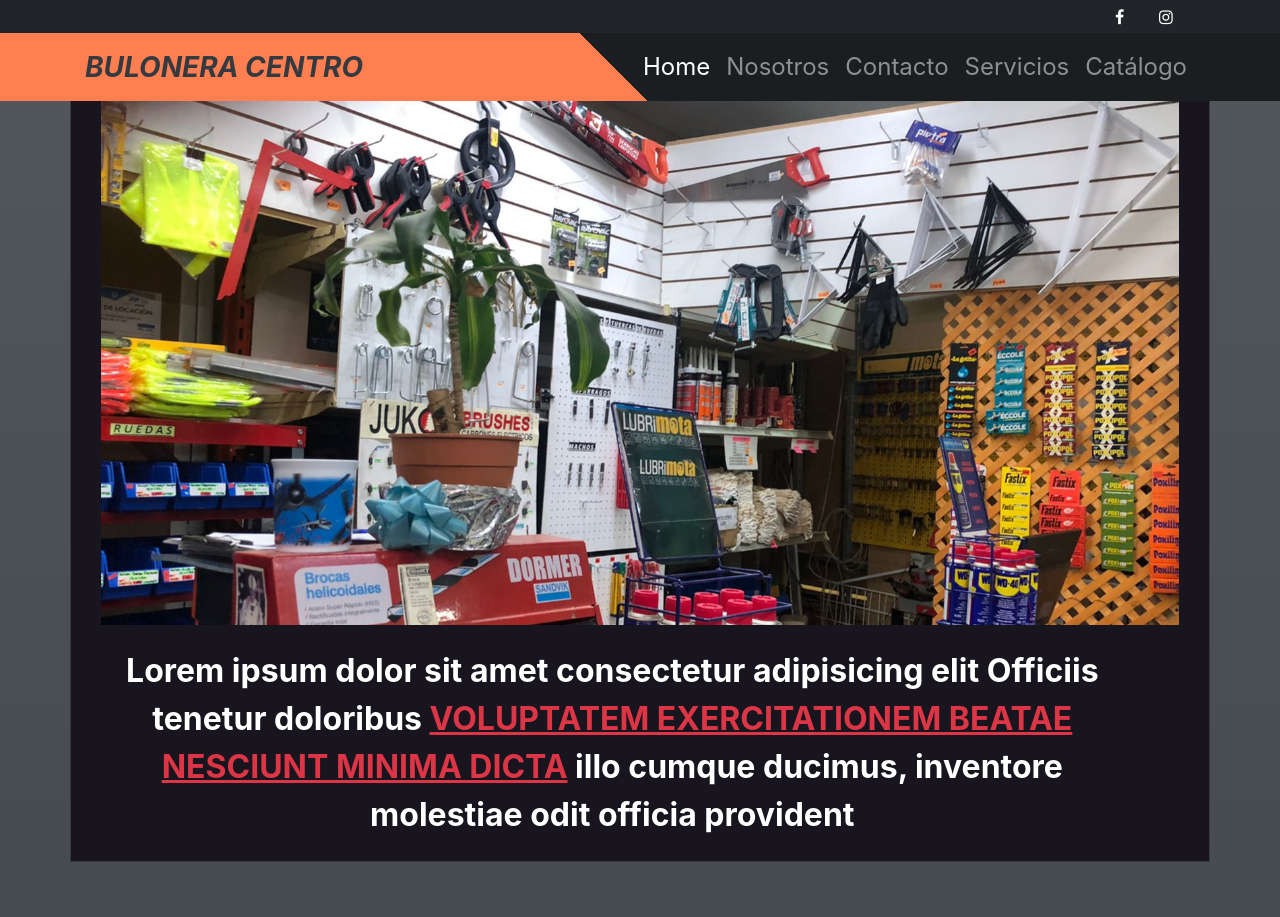
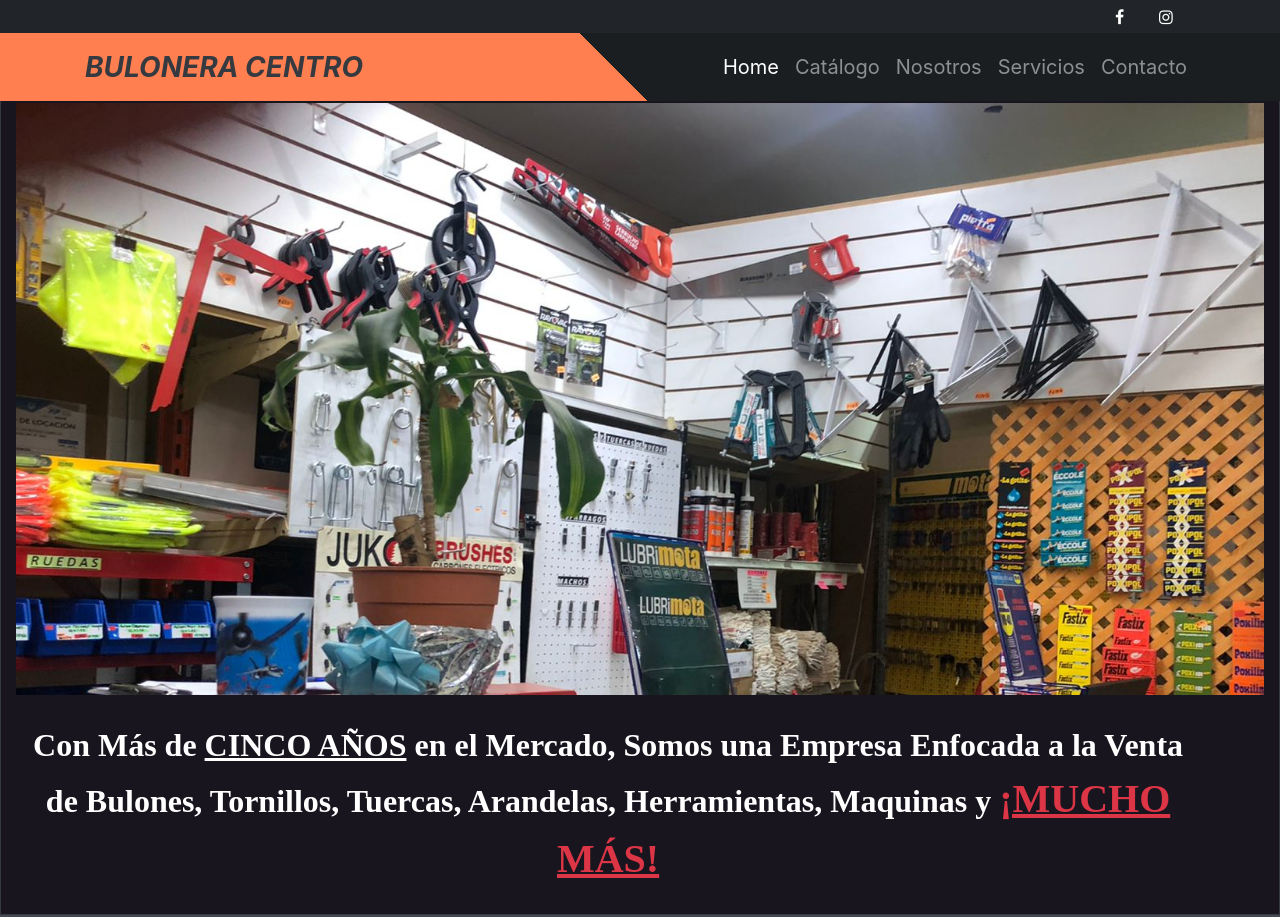
Before and after one commit to Juang940/mi_proyecto, a website: page index.html in a window 1280 px wide. Shown: the top 917 px of the page. Drawn offline with nearby package versions, Linux system fonts and the light colour scheme; a web font is replaced by a local one.

Commit message:
guardado uno

```diff
--- a/index.html
+++ b/index.html
@@ -28,45 +28,45 @@
     <header class="topbar">
         <div class="container">
           <div class="row">
-            <!-- Iconos Social-->
+            <!-- social icon-->
             <div class="col-sm-12">
               <ul class="social-network">
-                <li><a class="waves-effect waves-dark" href="#"><i class="fa fa-facebook"></i></a></li>
-                <li><a class="waves-effect waves-dark" href="#"><i class="fa fa-instagram"></i></a></li>
+                <li><a target="_blank" class="waves-effect waves-dark" href="facebook.com"><i class="fa fa-facebook"></i></a></li>
+                <li><a target="_blank" class="waves-effect waves-dark" href="instagram.com"><i class="fa fa-instagram"></i></a></li>
               </ul>
             </div>
+
           </div>
         </div>
     </header>
     <nav class="navbar navbar-expand-lg navbar-dark mx-background-top-linear">
       <div class="container">
-        <a class="navbar-brand text-dark fs-3 text fw-bold fst-italic" rel="nofollow" target="_blank" href="#" style="text-transform: uppercase;"> Bulonera Centro</a>
+        <a class="navbar-brand fs-3 fw-bold fst-italic text-dark" rel="nofollow" target="_blank" href="#" style="text-transform: uppercase;"> Bulonera Centro</a>
         <button class="navbar-toggler" type="button" data-toggle="collapse" data-target="#navbarResponsive" aria-controls="navbarResponsive" aria-expanded="false" aria-label="Toggle navigation">
           <span class="navbar-toggler-icon"></span>
         </button>
         <div class="collapse navbar-collapse" id="navbarResponsive">
 
-          <ul class="navbar-nav ml-auto">
+          <ul class="navbar-nav ml-auto fs-5">
 
-            <li class="nav-item active fs-4 text">
+            <li class="nav-item active">
               <a class="nav-link" href="index.html">Home
               </a>
             </li>
+            <li class="nav-item">
+              <a class="nav-link" href="pages/catalogo.html">Catálogo</a>
+            </li>
 
-            <li class="nav-item fs-4 text">
+            <li class="nav-item">
               <a class="nav-link" href="pages/nosotros.html">Nosotros</a>
             </li>
 
-           <li class="nav-item fs-4 text">
-              <a class="nav-link" href="pages/contacto.html">Contacto</a>
-            </li>
-
-            <li class="nav-item fs-4 text">
+            <li class="nav-item">
               <a class="nav-link" href="pages/servicios.html">Servicios</a>
             </li>
 
-            <li class="nav-item fs-4 text">
-              <a class="nav-link" href="pages/catalogo.html">Catálogo</a>
+            <li class="nav-item">
+              <a class="nav-link" href="pages/contacto.html">Contacto</a>
             </li>
           </ul>
         </div>
@@ -82,7 +82,7 @@
     <!-- Video Informativo -->
     <section>
       <div class="video__div "  data-aos="zoom-in">
-          <section class="container d-flex flex-wrap border border-4 border-dark video__section">
+          <section class="d-flex flex-wrap border border-4 border-dark video__section">
 
                    <div id="carouselExampleSlidesOnly" class="carousel slide  col-12" data-bs-ride="carousel">
                       <div class="carousel-inner">
@@ -98,8 +98,7 @@
                       </div>
                     </div>
 
-                      <p class="video__informativo__parrafo text-center fs-2"> Lorem ipsum dolor sit amet consectetur adipisicing elit
-                  Officiis tenetur doloribus <span class="text-danger text-uppercase text-decoration-underline"> voluptatem exercitationem beatae nesciunt minima dicta</span> illo cumque ducimus, inventore molestiae odit officia provident
+                      <p class="video__informativo__parrafo text-center fs-2 ">Con Más de <span  class="text-decoration-underline text-uppercase" >Cinco Años</span>  en el Mercado, Somos una Empresa Enfocada a la Venta de Bulones, Tornillos, Tuercas, Arandelas, Herramientas, Maquinas y <span class="text-uppercase text-danger text-decoration-underline fs-1">¡Mucho Más!</span>
           </section>
       </div>
     </section>
@@ -113,8 +112,8 @@
 
     <!-- Imagenes de trabajos -->
     <section>
-      <div class = "cartas container d-flex flex-wrap">
-          <div class="row d-flex">
+      <div class = "cartas container">
+          <div class="row ">
 
               <div class = "card col-lg-4 col-md-12">
                 <div class = work-image>
@@ -148,7 +147,7 @@
 
             <div class = "card col-lg-4 col-md-12">
               <div class = work-image>
-                  <img href = "#" title="Bulones" src="multimedia/images/nosotros2.jpeg">
+                <img href = "#" title="Tornillos" src="multimedia/images/tronillos.jpeg">
               </div>
               <div class = contenido-cartas>
                 <h3>This is content</h3>
@@ -157,7 +156,7 @@
             </div>
             <div class = "card col-lg-4 col-md-12">
                 <div class = work-image>
-                  <img href = "#" title="Imagen descriptiva" src="multimedia/images/nosotros3.jpeg">
+                  <img href = "#" title="Casco" src="multimedia/images/Casco.jpg">
                 </div>
                 <div class = contenido-cartas>
                   <h3>This is content</h3>
@@ -166,11 +165,12 @@
               </div>
               <div class = "card col-lg-4 col-md-12">
                 <div class = work-image>
-                  <img href = "#" title="Imagen Descriptiva" src="multimedia/images/tronillos.jpeg">
+                  <img href = "#" title="Ferretería" src="multimedia/images/Ferretero.jpeg">
                 </div>
                 <div class = contenido-cartas>
                   <h3>This is content</h3>
                   <p>DIn publishing and graphic design,           Lorem ipsum is a placeholder text               commonly used to demonstrate the visual         form of a document or a typeface without         relying on meaningful content.</p>
+                </div>
               </div>
         </div>
           </div>
--- /dev/null
+++ b/scss/components/__contacto.scss
@@ -0,0 +1,126 @@
+h1 {
+    font-family: 'Poppins', sans-serif, 'arial';
+    font-weight: 600;
+    font-size: 72px;
+    color: white;
+    text-align: center;
+}
+
+h4 {
+    font-family: 'Roboto', sans-serif, 'arial';
+    font-weight: 400;
+    font-size: 20px;
+    color: #9b9b9b;
+    line-height: 1.5;
+}
+
+/* ///// inputs /////*/
+
+input:focus ~ label, textarea:focus ~ label, input:valid ~ label, textarea:valid ~ label {
+    font-size: 0.75em;
+    color: #999;
+    top: -5px;
+    -webkit-transition: all 0.225s ease;
+    transition: all 0.225s ease;
+}
+
+.styled-input {
+    float: left;
+    width: 293px;
+    margin: 1rem 0;
+    position: relative;
+    border-radius: 4px;
+}
+
+@media only screen and (max-width: 768px){
+    .styled-input {
+        width:100%;
+    }
+}
+
+.styled-input label {
+    color: #999;
+    padding: 1.3rem 30px 1rem 30px;
+    position: absolute;
+    top: 10px;
+    left: 0;
+    -webkit-transition: all 0.25s ease;
+    transition: all 0.25s ease;
+    pointer-events: none;
+}
+
+.styled-input.wide {
+    width: 650px;
+    max-width: 100%;
+}
+
+input,
+textarea {
+    padding: 30px;
+    border: 0;
+    width: 100%;
+    font-size: 1rem;
+    background-color: #2d2d2d;
+    color: white;
+    border-radius: 4px;
+}
+
+input:focus,
+textarea:focus { outline: 0; }
+
+input:focus ~ span,
+textarea:focus ~ span {
+    width: 100%;
+    -webkit-transition: all 0.075s ease;
+    transition: all 0.075s ease;
+}
+
+textarea {
+    width: 100%;
+    min-height: 15em;
+}
+
+.input-container {
+    width: 650px;
+    max-width: 100%;
+    margin: 20px auto 25px auto;
+}
+
+.submit-btn {
+    float: right;
+    padding: 7px 35px;
+    border-radius: 60px;
+    display: inline-block;
+    background-color: #4b8cfb;
+    color: white;
+    font-size: 18px;
+    cursor: pointer;
+    box-shadow: 0 2px 5px 0 rgba(0,0,0,0.06),
+              0 2px 10px 0 rgba(0,0,0,0.07);
+    -webkit-transition: all 300ms ease;
+    transition: all 300ms ease;
+}
+
+.submit-btn:hover {
+    transform: translateY(1px);
+    box-shadow: 0 1px 1px 0 rgba(0,0,0,0.10),
+              0 1px 1px 0 rgba(0,0,0,0.09);
+}
+
+@media (max-width: 768px) {
+    .submit-btn {
+        width:100%;
+        float: none;
+        text-align:center;
+    }
+}
+
+input[type=checkbox] + label {
+  color: #ccc;
+  font-style: italic;
+}
+
+input[type=checkbox]:checked + label {
+  color: #f00;
+  font-style: normal;
+}
--- a/scss/components/_cards-home.scss
+++ b/scss/components/_cards-home.scss
@@ -69,6 +69,6 @@
   }
 
   .cartas-2 {
-    padding: 100px;
+    padding: 59px;
   }
   /* Fin Imágenes */
--- a/scss/components/_slider-home.scss
+++ b/scss/components/_slider-home.scss
@@ -1,6 +1,9 @@
 /* Video Informativo */
+@import url('https://fonts.googleapis.com/css2?family=Alegreya+SC:ital@1&display=swap');
+@import url('https://fonts.googleapis.com/css2?family=Port+Lligat+Slab&display=swap');
 .video__div {
     margin-bottom: 200px;
+    margin-top: 70px;
   }
   .video__section {
     background-color: #18151f;
@@ -18,4 +21,8 @@
     margin-right: 5%;
     color: white;
   }
+
+  .video__informativo__parrafo {
+    font-family: 'Port Lligat Slab', serif;
+  }
   /* Fin Video Informativo */
--- a/scss/components/_title-home.scss
+++ b/scss/components/_title-home.scss
@@ -64,5 +64,9 @@
       left: -10px;
     }
 
+    .nosotros__margin {
+      margin-top: 100px;
+    }
+
 
     /* Fin titulo */
--- a/scss/style.scss
+++ b/scss/style.scss
@@ -19,6 +19,7 @@
 @import "base/header";
 @import "base/extends";
 @import "base/mixins";
+@import "components/_contacto";
 
 $main-green: #79dd09 !default;
 $main-green-rgb-015: rgba(121, 221, 9, 0.1) !default;
```
Also changed, not shown: package.json (+145 -147 lines), pages/catalogo.html (+17 -14 lines), pages/contacto.html (+54 -42 lines), pages/nosotros.html (+18 -14 lines), pages/servicios.html (+17 -14 lines), css/style.css, 1 other file. Lines whose indentation alone changed are shown as unchanged.
